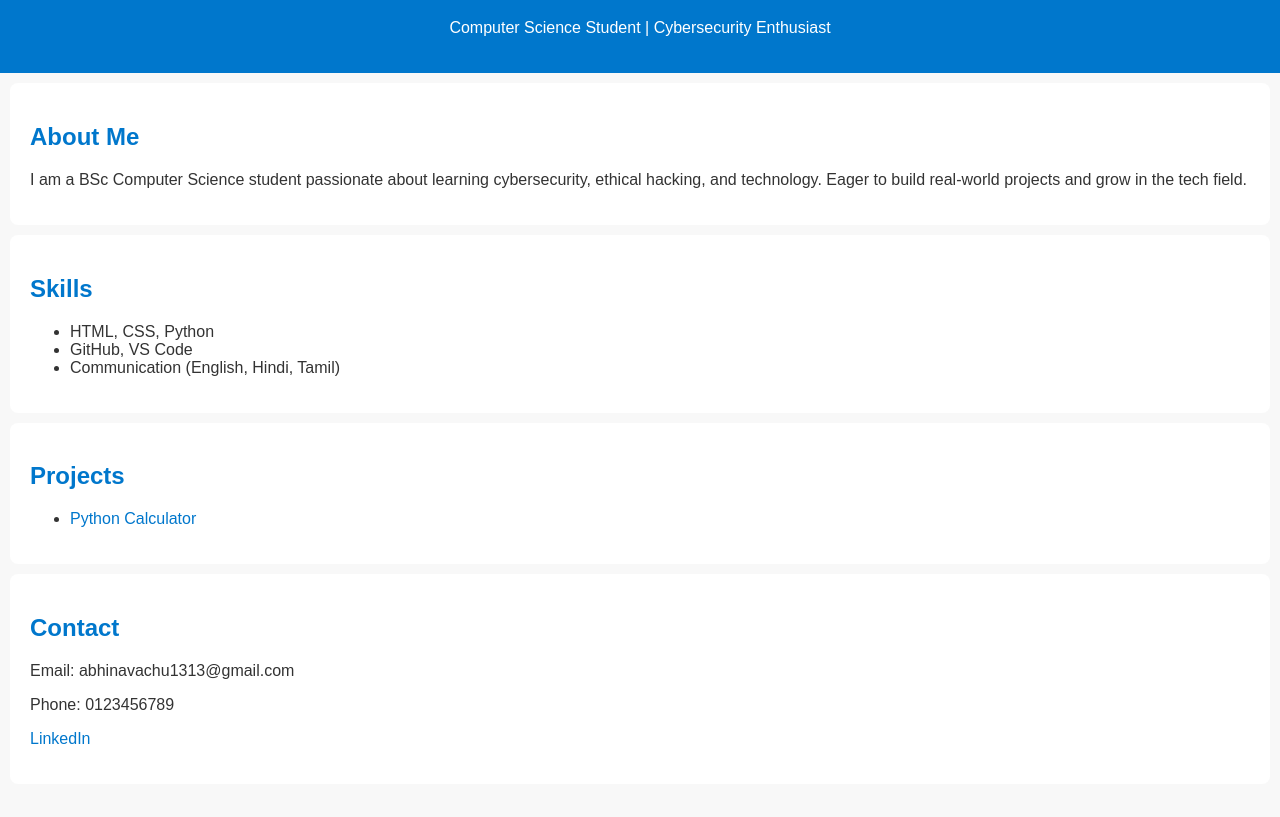
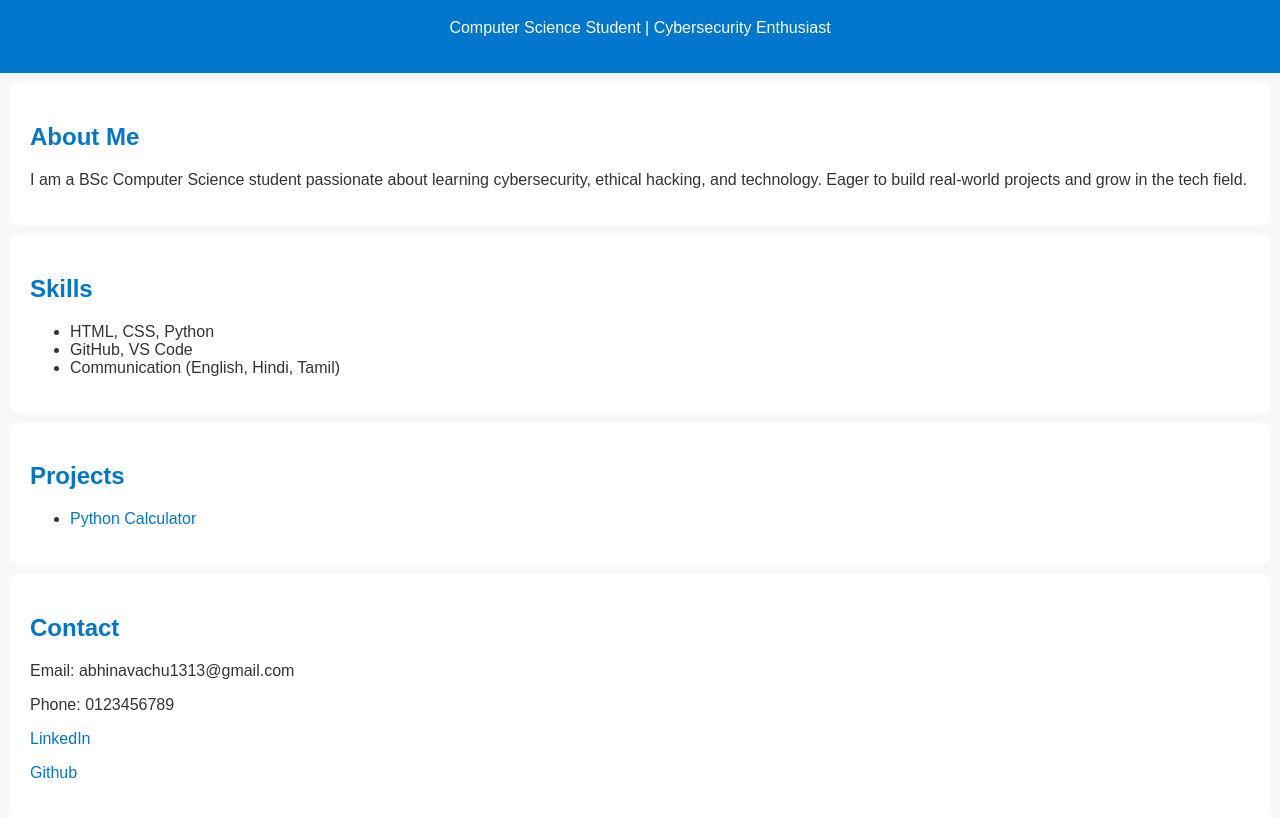
Before and after one commit to Abhinav-S-Kumar/portfolio, a plain HTML site: page index.html in a window 1280 px wide. Shown: the part 81-898 px from the top of the page. Before the commit the page ends 875 px from the top, so only its background shows below. Drawn offline with Linux system fonts and the light colour scheme.

Commit message:
Update index.html

```diff
--- a/index.html
+++ b/index.html
@@ -38,6 +38,7 @@
     <p>Email: abhinavachu1313@gmail.com</p>
     <p>Phone: 0123456789</p>
     <p><a href="https://www.linkedin.com/in/abhinav-s-kumar-7716782bb/">LinkedIn</a></p>
+    <p><a href="https://github.com/Abhinav-S-Kumar">Github</a></p>
   </section>
 
 </body>
```
